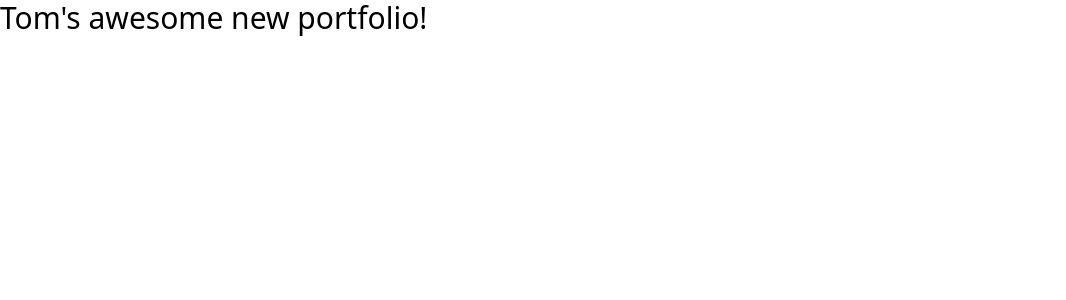
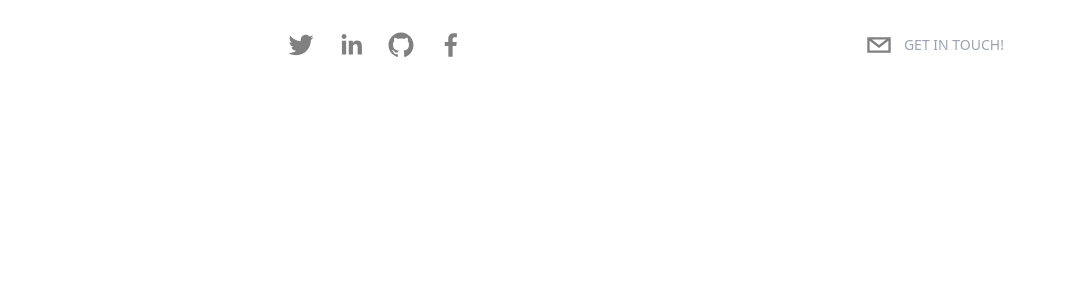
Before and after one commit to KaskMIL/portfolio-nextjs, a Next.js app: page / in a window 1280 px wide. Shown: the top 300 px of the page, without its empty margins (0-1066 px from the left). Built offline with nearby package versions, Linux system fonts and the light colour scheme.

Commit message:
Add react-social-icons and motion dependencies, finish header

```diff
--- /dev/null
+++ b/components/Header.tsx
@@ -0,0 +1,77 @@
+import React from 'react'
+import { SocialIcon } from 'react-social-icons';
+import { motion } from 'framer-motion';
+
+type Props = {}
+
+export default function Header({}: Props) {
+  return (
+    <header className='sticky top-0 p-5 flex items-start justify-between max-w-3xl mx-auto z-20'>
+      <motion.div
+        initial= {{
+          x: -500,
+          opacity: 0,
+          scale: 0.5
+        }}
+        animate={{
+          x: 0,
+          opacity: 1,
+          scale: 1
+        }}
+        transition={{
+          duration: 1.2
+        }}
+        className='flex flex-row items-center'
+      >
+        {/* Social Icons */}
+        <SocialIcon
+          url="https://twitter.com/tomasmilanesi"
+          fgColor='grey'
+          bgColor='transparent'
+        />
+        <SocialIcon
+          url="https://linkedin.com/in/tom-milanesi/"
+          fgColor='grey'
+          bgColor='transparent'
+        />
+        <SocialIcon
+          url="https://github.com/kaskMIL"
+          fgColor='grey'
+          bgColor='transparent'
+        />
+        <SocialIcon
+          url="https://facebook.com/tomasmilanesi"
+          fgColor='grey'
+          bgColor='transparent'
+        />
+      </motion.div>
+
+      <motion.div
+        initial={{
+          x: 500,
+          opacity: 0,
+          scale: 0.5
+        }}
+        animate={{
+          x: 0,
+          opacity: 1,
+          scale: 1
+        }}
+        transition={{
+          duration: 1.2
+        }}
+        className='flex flex-row items-center'
+      >
+        <SocialIcon
+          className='cursor-pointer'
+          network='email'
+          fgColor='grey'
+          bgColor='transparent'
+        />
+        <p className='uppercase hidden md:inline-flex text-gray-400 text-sm'>
+          get in touch!
+        </p>
+      </motion.div>
+    </header>
+  )
+}
--- a/package.json
+++ b/package.json
@@ -14,9 +14,11 @@
     "@types/react-dom": "18.0.8",
     "eslint": "8.27.0",
     "eslint-config-next": "13.0.3",
+    "framer-motion": "^7.6.6",
     "next": "13.0.3",
     "react": "18.2.0",
     "react-dom": "18.2.0",
+    "react-social-icons": "^5.15.0",
     "typescript": "4.8.4"
   },
   "devDependencies": {
--- a/pages/index.tsx
+++ b/pages/index.tsx
@@ -1,4 +1,5 @@
 import Head from 'next/head'
+import Header from '../components/Header'
 
 export default function Home() {
   return (
@@ -8,7 +9,20 @@ export default function Home() {
         <meta name="description" content="Generated by create next app" />
         <link rel="icon" href="/favicon.ico" />
       </Head>
-      <h1 className='text-3xl text-blue'>Tom's awesome new portfolio!</h1>
+
+      {/* Header */}
+      <Header />
+      {/* Hero */}
+
+      {/* About */}
+
+      {/* Experience */}
+
+      {/* Skills */}
+
+      {/* Projects */}
+
+      {/* Contact */}
     </div>
   )
 }
```
Also changed, not shown: 1 other file (tests, documents, lock files or other folders).
